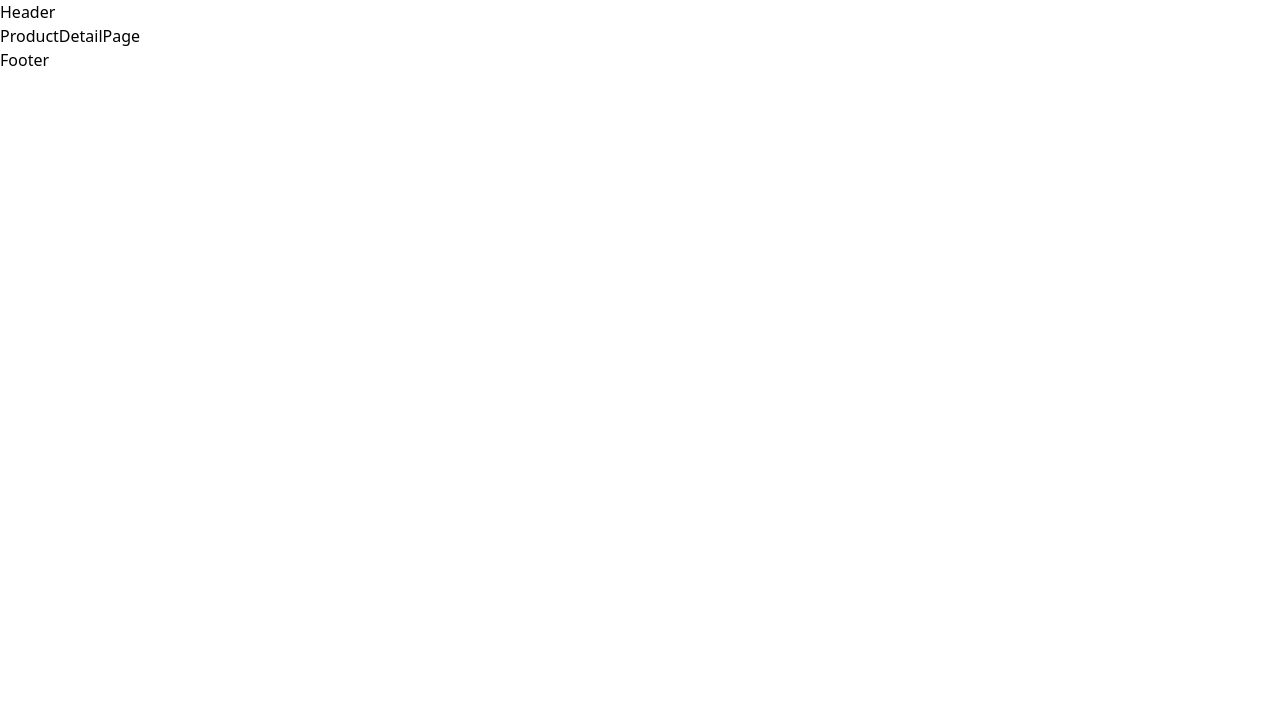
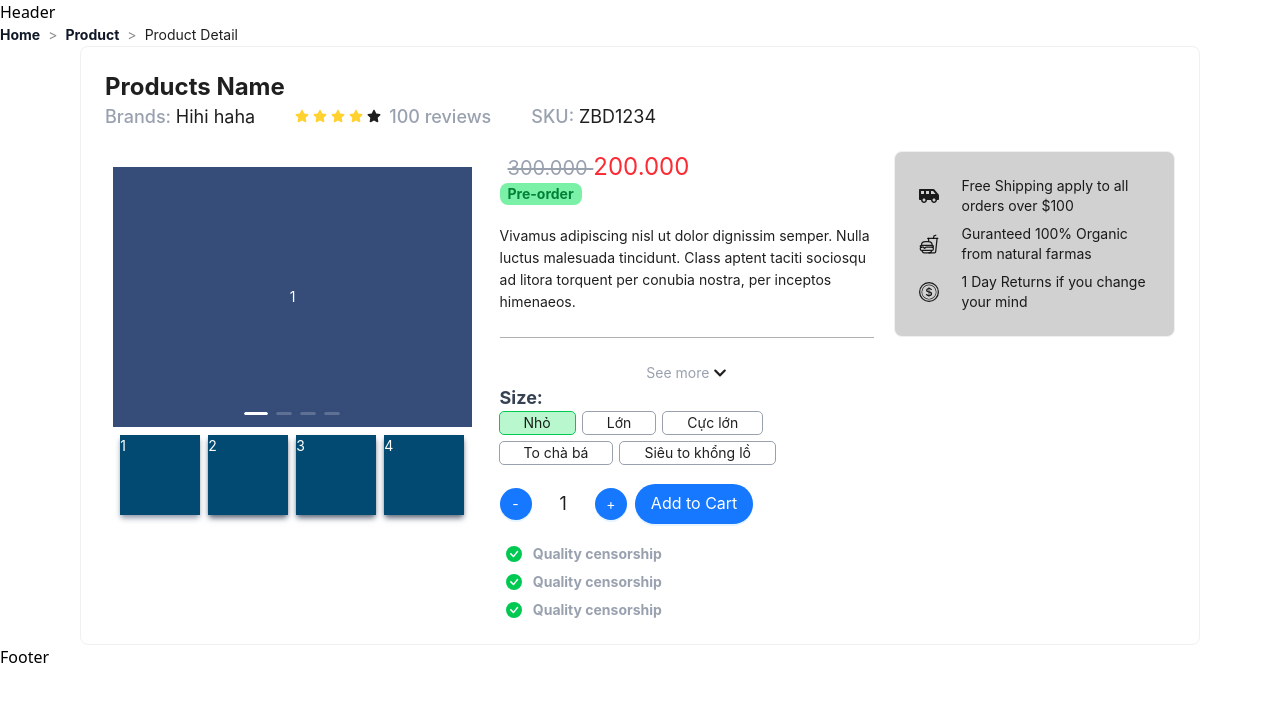
Before and after one commit to NguyenVuBaDuy/SHOPPE_FE, a React (Vite) app: page /products/1/1 in a window 1280 px wide. Shown: the top 702 px of the page. Built offline with nearby package versions, Linux system fonts and the light colour scheme.

Commit message:
add react-icons dependency and enhance ProductDetailPage layout

```diff
--- a/package.json
+++ b/package.json
@@ -17,6 +17,7 @@
     "axios": "^1.7.9",
     "react": "^19.0.0",
     "react-dom": "^19.0.0",
+    "react-icons": "^5.4.0",
     "react-redux": "^9.2.0",
     "react-router-dom": "^7.1.5",
     "tailwindcss": "^4.0.6"
--- a/src/pages/normalUser/product/productDetailPage.tsx
+++ b/src/pages/normalUser/product/productDetailPage.tsx
@@ -1,9 +1,196 @@
+import { Breadcrumb, Button, Card, Carousel, Divider } from "antd";
+import { BsCheckCircleFill, BsCoin } from "react-icons/bs";
+import { FaChevronDown, FaShuttleVan, FaStar } from "react-icons/fa";
+import { IoFastFoodOutline } from "react-icons/io5";
 
+const contentStyle: React.CSSProperties = {
+  margin: 0,
+  height: "260px",
+  color: "#fff",
+  lineHeight: "260px",
+  textAlign: "center",
+  background: "#364d79",
+};
 
 const ProductDetailPage = () => {
-    return (
-        <div>ProductDetailPage</div>
-    )
-}
+  return (
+    <div>
+      <div>
+        <Breadcrumb separator=">">
+          <Breadcrumb.Item className="text-gray-900 font-bold">
+            Home
+          </Breadcrumb.Item>
+          <Breadcrumb.Item className="text-gray-900 font-bold">
+            Product
+          </Breadcrumb.Item>
+          <Breadcrumb.Item>Product Detail</Breadcrumb.Item>
+        </Breadcrumb>
+      </div>
+      <div className="flex justify-center items-center">
+        <Card className="w-7/8">
+          <div>
+            <h1 className="text-2xl font-bold">Products Name</h1>
+            <div className="flex items-center gap-10">
+              <div>
+                <span className="text-lg font-medium text-gray-400">
+                  Brands:{" "}
+                </span>
+                <span className="text-lg">Hihi haha</span>
+              </div>
+              <div>
+                <div className="inline-flex items-center gap-1 mr-2">
+                  <FaStar className="text-amber-300" />
+                  <FaStar className="text-amber-300" />
+                  <FaStar className="text-amber-300" />
+                  <FaStar className="text-amber-300" />
+                  <FaStar />
+                </div>
+                <span className="text-lg font-medium text-gray-400">
+                  100 reviews
+                </span>
+              </div>
+              <div>
+                <span className="text-lg font-medium text-gray-400">SKU: </span>
+                <span className="text-lg">ZBD1234</span>
+              </div>
+            </div>
+            <div className="grid grid-cols-[minmax(300px,4fr)_4fr_3fr] gap-5 mt-5">
+              <div className="px-2 py-4">
+                <Carousel>
+                  <div>
+                    <h3 style={contentStyle}>1</h3>
+                  </div>
+                  <div>
+                    <h3 style={contentStyle}>2</h3>
+                  </div>
+                  <div>
+                    <h3 style={contentStyle}>3</h3>
+                  </div>
+                  <div>
+                    <h3 style={contentStyle}>4</h3>
+                  </div>
+                </Carousel>
+                <div className="flex justify-center items-center gap-2 mt-2">
+                  <div className="h-20 w-20 bg-sky-900 text-white shadow-md shadow-gray-400 hover:cursor-pointer">
+                    <h3>1</h3>
+                  </div>
+                  <div className="h-20 w-20 bg-sky-900 text-white shadow-md shadow-gray-500 hover:cursor-pointer">
+                    <h3>2</h3>
+                  </div>
+                  <div className="h-20 w-20 bg-sky-900 text-white shadow-md shadow-gray-500 hover:cursor-pointer">
+                    <h3>3</h3>
+                  </div>
+                  <div className="h-20 w-20 bg-sky-900 text-white shadow-md shadow-gray-500 hover:cursor-pointer">
+                    <h3>4</h3>
+                  </div>
+                </div>
+              </div>
+              <div>
+                <div>
+                  <span className="text-xl ml-2 text-gray-400 line-through">
+                    {" 300.000 "}
+                  </span>
+                  <span className="text-2xl text-red-500">{"200.000"}</span>
+                </div>
+                <div className="rounded-lg w-fit bg-green-300 px-2 text-green-700 font-bold">
+                  Pre-order
+                </div>
+                <div className="mt-5">
+                  Vivamus adipiscing nisl ut dolor dignissim semper. Nulla
+                  luctus malesuada tincidunt. Class aptent taciti sociosqu ad
+                  litora torquent per conubia nostra, per inceptos himenaeos.
+                </div>
+                <Divider style={{ borderColor: "#b0b0b0" }} />
+                <div className="flex items-center gap-1 w-fit mx-auto hover:cursor-pointer">
+                  <span className="text-gray-400">See more</span>
+                  <FaChevronDown />
+                </div>
+                <div>
+                  <span className="text-lg text-gray-700 font-bold">Size:</span>
+                  <div className="flex gap-2 flex-wrap">
+                    <div
+                      className="rounded w-fit px-6
+                    outline outline-green-500 bg-green-200 cursor-pointer"
+                    >
+                      Nhỏ
+                    </div>
+                    <div className="rounded w-fit px-6 outline outline-gray-400 cursor-pointer hover:bg-gray-100">
+                      Lớn
+                    </div>
+                    <div className="rounded w-fit px-6 outline outline-gray-400 cursor-pointer hover:bg-gray-100">
+                      Cực lớn
+                    </div>
+                    <div className="rounded w-fit px-6 outline outline-gray-400 cursor-pointer hover:bg-gray-100">
+                      To chà bá
+                    </div>
+                    <div className="rounded w-fit px-6 outline outline-gray-400 cursor-pointer hover:bg-gray-100">
+                      Siêu to khổng lồ
+                    </div>
+                  </div>
+                </div>
+                <div className="flex gap-2 items-center mt-5">
+                  <Button shape="circle" type="primary">
+                    -
+                  </Button>
+                  <span className="text-lg align-middle mx-5">1</span>
+                  <Button shape="circle" type="primary">
+                    +
+                  </Button>
+                  <Button type="primary" shape="round" size={"large"}>
+                    Add to Cart
+                  </Button>
+                </div>
+                <div className="mt-5 w-fit">
+                  <div className="grid grid-cols-5 mb-2 items-center gap-1">
+                    <BsCheckCircleFill className="text-green-500 h-4 w-4 mx-auto" />
+                    <span className="col-span-4 text-sm text-gray-400 font-bold">
+                      Quality censorship
+                    </span>
+                  </div>
+                  <div className="grid grid-cols-5 mb-2 items-center gap-1">
+                    <BsCheckCircleFill className="text-green-500 h-4 w-4 mx-auto" />
+                    <span className="col-span-4 text-sm text-gray-400 font-bold">
+                      Quality censorship
+                    </span>
+                  </div>
+                  <div className="grid grid-cols-5 items-center gap-1">
+                    <BsCheckCircleFill className="text-green-500 h-4 w-4 mx-auto" />
+                    <span className="col-span-4 text-sm text-gray-400 font-bold">
+                      Quality censorship
+                    </span>
+                  </div>
+                </div>
+              </div>
+              <div className="flex justify-center h-fit">
+                <Card style={{ backgroundColor: "#d1d1d1" }} className="w-full">
+                  <div className="flex flex-col gap-2">
+                    <div className="grid grid-cols-6 items-center gap-6">
+                      <FaShuttleVan className="mx-auto my-auto w-5 h-5" />
+                      <span className="col-span-5 text-sm">
+                        Free Shipping apply to all orders over $100
+                      </span>
+                    </div>
+                    <div className="grid grid-cols-6 items-center gap-6">
+                      <IoFastFoodOutline className="mx-auto my-auto w-5 h-5" />
+                      <span className="col-span-5 text-sm">
+                        Guranteed 100% Organic from natural farmas
+                      </span>
+                    </div>
+                    <div className="grid grid-cols-6 items-center gap-6">
+                      <BsCoin className="mx-auto my-auto w-5 h-5" />
+                      <span className="col-span-5 text-sm">
+                        1 Day Returns if you change your mind
+                      </span>
+                    </div>
+                  </div>
+                </Card>
+              </div>
+            </div>
+          </div>
+        </Card>
+      </div>
+    </div>
+  );
+};
 
-export default ProductDetailPage
+export default ProductDetailPage;
```
Also changed, not shown: 1 other file (tests, documents, lock files or other folders).
